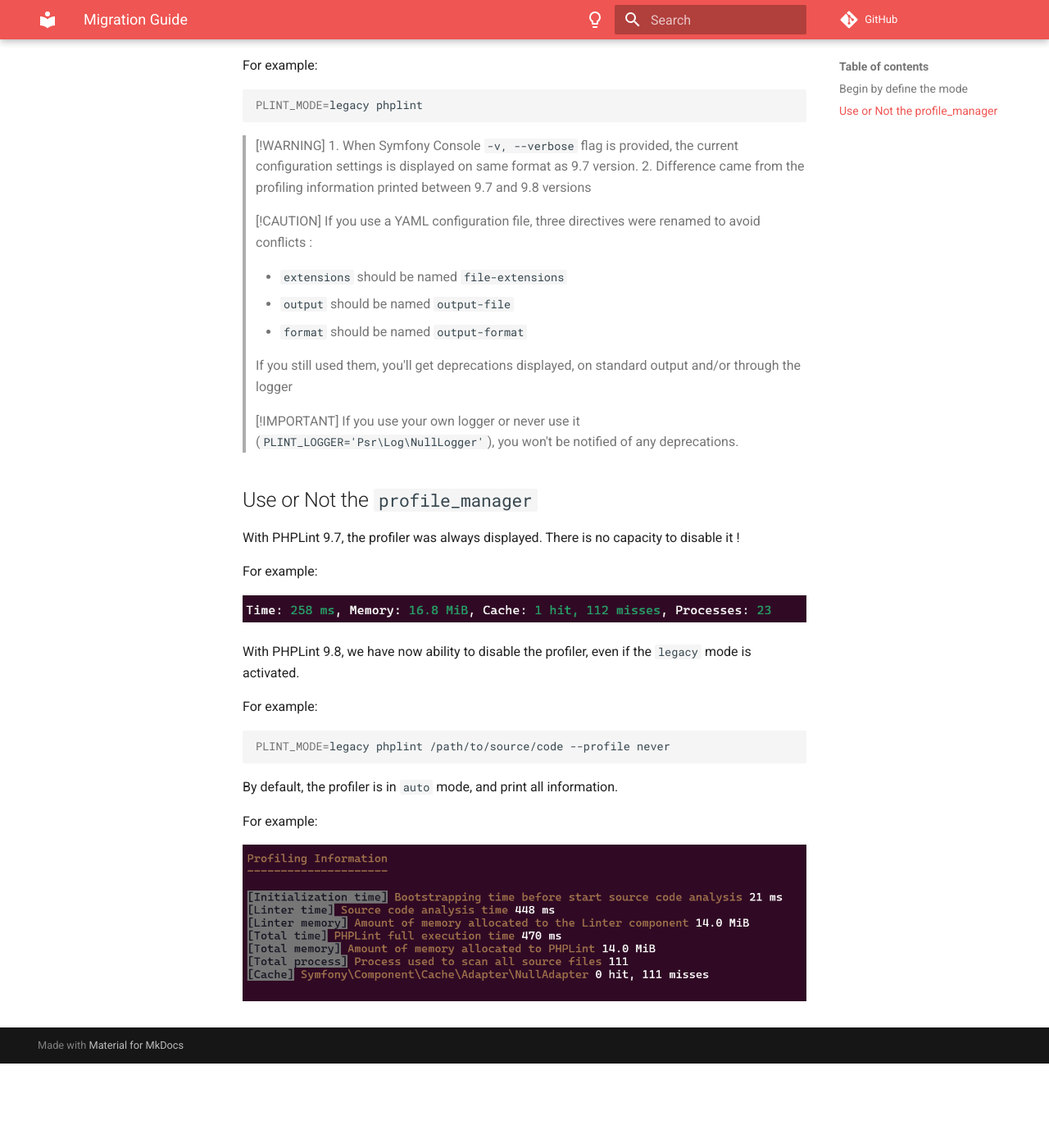
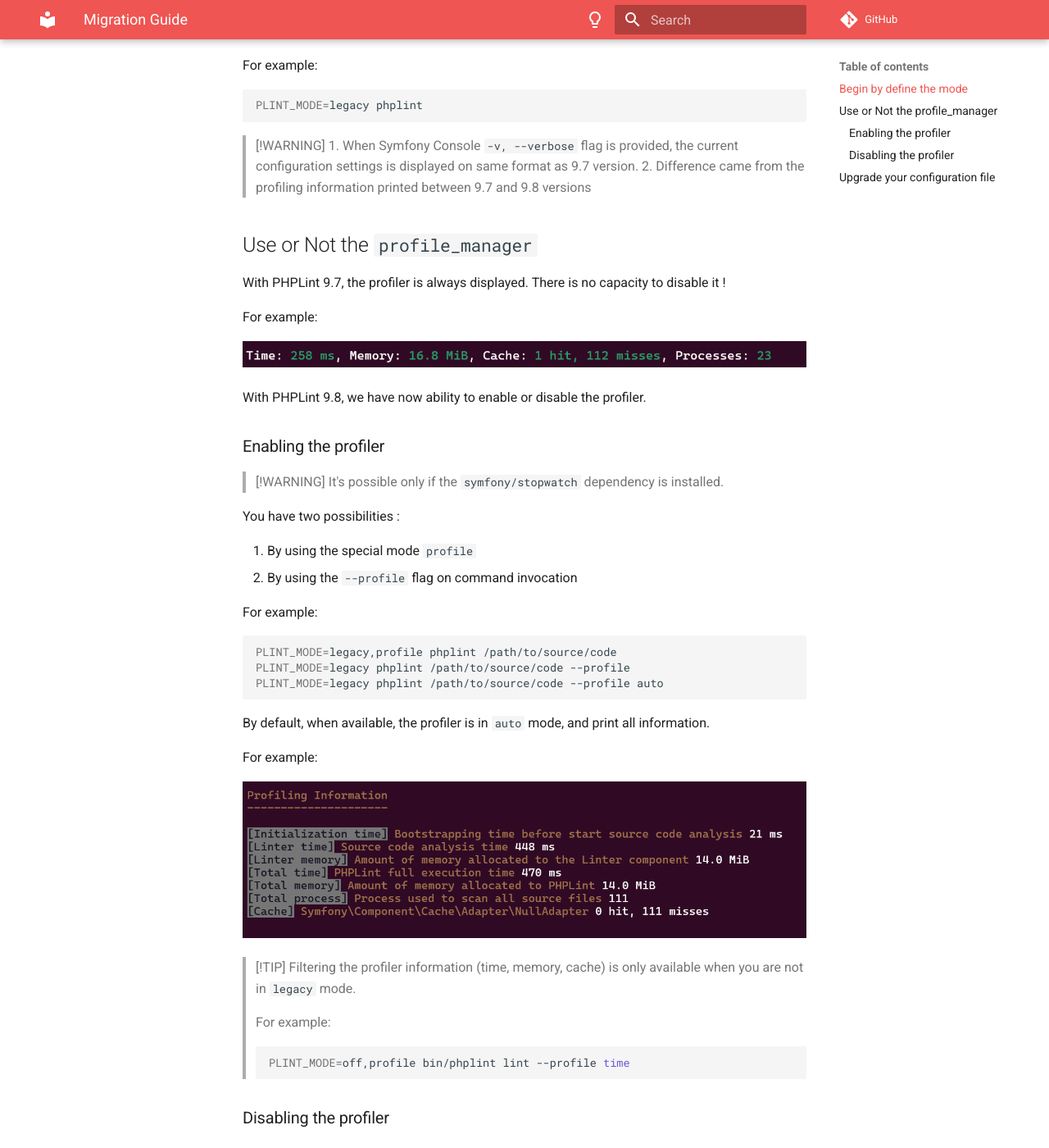
Before and after one commit to overtrue/phplint, an MkDocs documentation site: the page built from docs/migration.md, in a window 1280 px wide and 1400 px high, scrolled down 378 px. Shown: the whole window at 82% size. Built offline with MkDocs 1.6.1 and Material for MkDocs 9.7.7, drawn with Linux system fonts in a browser that asks for light colours; comment, search, counter and statistics services are not loaded; before the commit the page ends 1675 px from its top, so only the background shows below that; some of the changed text lies outside the part shown.

Commit message:
finalizes the Migration Guide

````diff
--- a/docs/migration.md
+++ b/docs/migration.md
@@ -17,36 +17,79 @@ PLINT_MODE=legacy phplint
 > 1. When Symfony Console `-v, --verbose` flag is provided, the current configuration settings is displayed on same format as 9.7 version.
 > 2. Difference came from the profiling information printed between 9.7 and 9.8 versions
 
+## Use or Not the `profile_manager`
+
+With PHPLint 9.7, the profiler is always displayed. There is no capacity to disable it !
+
+For example:
+
+![legacy profiler](assets/profiler-legacy.png)
+
+With PHPLint 9.8, we have now ability to enable or disable the profiler.
+
+### Enabling the profiler
+
+> [!WARNING]
+> It's possible only if the `symfony/stopwatch` dependency is installed.
+
+You have two possibilities :
+
+1. By using the special mode `profile`
+2. By using the `--profile` flag on command invocation
+
+For example:
+
+```shell
+PLINT_MODE=legacy,profile phplint /path/to/source/code
+PLINT_MODE=legacy phplint /path/to/source/code --profile
+PLINT_MODE=legacy phplint /path/to/source/code --profile auto
+```
+
+By default, when available, the profiler is in `auto` mode, and print all information.
+
+For example:
+
+![standard profiler](assets/profiler-standard.png)
+
+> [!TIP]
+> Filtering the profiler information (time, memory, cache) is only available when you are not in `legacy` mode.
+>
+> For example:
+>
+> ```shell
+> PLINT_MODE=off,profile bin/phplint lint --profile time
+> ```
+>
+
+### Disabling the profiler
+
+You have two possibilities :
+
+1. By using the `--profile` flag on `phplint` command invocation, with `never` value
+2. By setting explicitly, list of plugins allowed (`PLINT_ALLOWS_PLUGINS` environment variable) without the `profile_manager` extension
+
+## Upgrade your configuration file
+
+With PHPLint 9.7, the configuration file must be in YAML format.
+And the names should be either : `.phplint.yml.dist` or `.phplint.yml` when searching in current working directory,
+unless you specify path explicitly with the `-c,--config` flag.
+
+With PHPLint 9.8, the file candidates were enlarged to : `.phplint` and `.phplint.dist`,
+format/file extensions (`php`, `yaml`, `yml`, and `json`).
+
 > [!CAUTION]
-> If you use a YAML configuration file, three directives were renamed to avoid conflicts :
+> Three directives were renamed to avoid conflicts :
 >
 > - `extensions` should be named `file-extensions`
 > - `output` should be named `output-file`
 > - `format` should be named `output-format`
 >
-> If you still used them, you'll get deprecations displayed, on standard output and/or through the logger
+> If you don't apply the new names, old one are automagically used to populate the new directives.
+>
+> If you still used them, you'll get deprecations displayed, on standard output and/or through the logger.
+>
+
+<!-- admonition separator -->
 
 > [!IMPORTANT]
 > If you use your own logger or never use it (`PLINT_LOGGER='Psr\Log\NullLogger'`), you won't be notified of any deprecations.
-
-## Use or Not the `profile_manager`
-
-With PHPLint 9.7, the profiler was always displayed. There is no capacity to disable it !
-
-For example:
-
-![legacy profiler](assets/profiler-legacy.png)
-
-With PHPLint 9.8, we have now ability to disable the profiler, even if the `legacy` mode is activated.
-
-For example:
-
-```shell
-PLINT_MODE=legacy phplint /path/to/source/code --profile never
-```
-
-By default, the profiler is in `auto` mode, and print all information.
-
-For example:
-
-![standard profiler](assets/profiler-standard.png)
````
